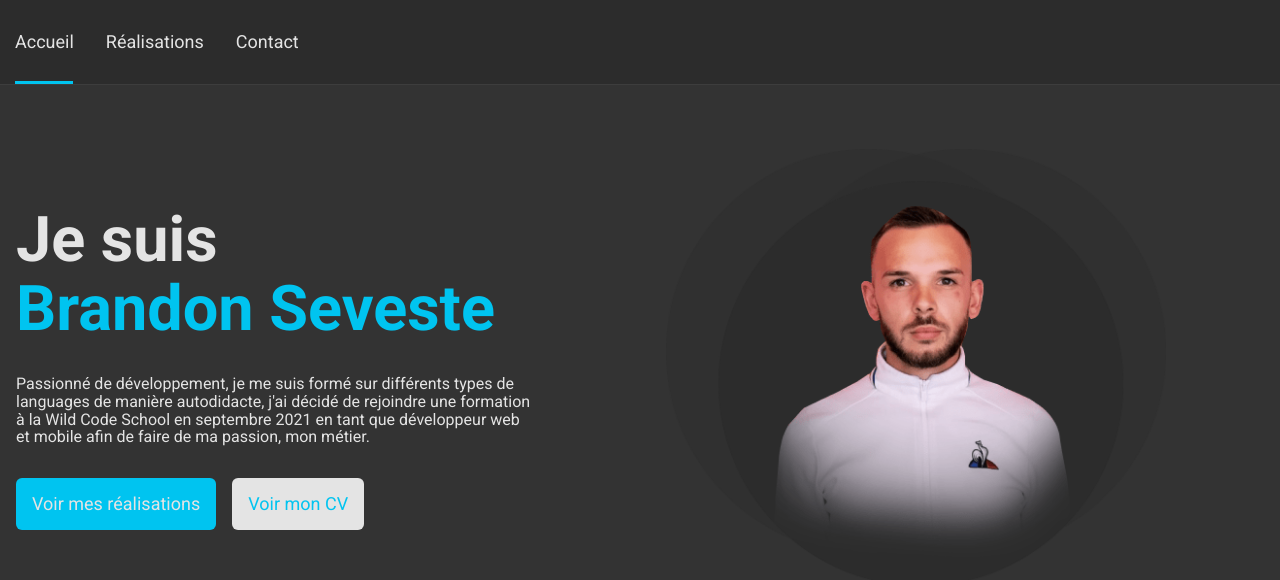
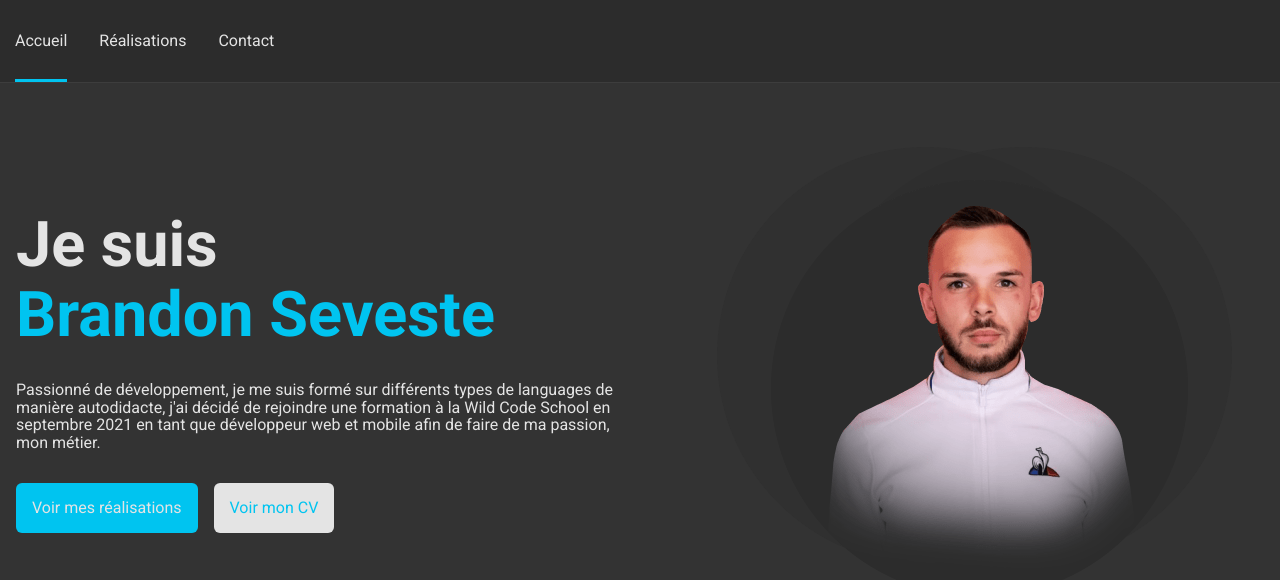
Before and after one commit to BrandonSev/portfolio-nextjs, a Next.js app: page / in a window 1280 px wide. Shown: the top 580 px of the page. Built offline with nearby package versions, Linux system fonts and the light colour scheme.

Commit message:
refactor: styles + logic

```diff
--- a/pages/components/Hero/index.js
+++ b/components/Hero.js
@@ -1,13 +1,17 @@
 import Image from "next/image";
-import ButtonLink from "../Button";
+import Link from "next/link";
 
-const Hero = ({ title, text, linkText, linkUrl }) => {
+const Hero = ({ text, linkText, linkUrl }) => {
   return (
     <div className={"container hero"}>
       <div className="hero_text">
-        <h1 dangerouslySetInnerHTML={{ __html: title }} />
+        <h1>
+          Je suis <br /> <span> Brandon Seveste</span>
+        </h1>
         <p>{text}</p>
-        <ButtonLink linkText={linkText} linkUrl={linkUrl} />
+        <Link href={linkUrl}>
+          <a className="pulse button">{linkText}</a>
+        </Link>
         <a
           className="button pulse"
           href={"https://cv.brandon-seveste.fr"}
@@ -18,7 +22,14 @@ const Hero = ({ title, text, linkText, linkUrl }) => {
         </a>
       </div>
       <div className="hero_image">
-        <img src={"/image/Hero.png"} alt={"photo"} />
+        <Image
+          src={"/image/Hero.png"}
+          alt={"photo"}
+          layout={"fill"}
+          objectFit={"contain"}
+          priority
+          quality={100}
+        />
       </div>
     </div>
   );
--- /dev/null
+++ b/components/Navbar.js
@@ -0,0 +1,70 @@
+import Link from "next/link";
+import { useRouter } from "next/router";
+import { useEffect, useRef, useState } from "react";
+
+// Function to find offset value of children <li> for transition marker active , specific to my navbar structure
+const findChildElementsOffset = (el, type) => {
+  switch (type) {
+    case "offsetLeft":
+      return el.offsetLeft + el.childNodes[0].offsetLeft + "px";
+    case "offsetWidth":
+      return el.childNodes[0].offsetWidth + "px";
+    default:
+      break;
+  }
+};
+
+const Navbar = () => {
+  const router = useRouter();
+  const [width, setWidth] = useState(0);
+  const [left, setLeft] = useState(0);
+  const navLink = useRef();
+
+  useEffect(() => {
+    const navItem = navLink.current.childNodes;
+    if (router.pathname === "/") {
+      setWidth(findChildElementsOffset(navItem[1], "offsetWidth"));
+      setLeft(findChildElementsOffset(navItem[1], "offsetLeft"));
+    }
+    if (router.pathname === "/mes-realisations") {
+      setWidth(findChildElementsOffset(navItem[2], "offsetWidth"));
+      setLeft(findChildElementsOffset(navItem[2], "offsetLeft"));
+    }
+    if (router.pathname === "/contact") {
+      setWidth(findChildElementsOffset(navItem[3], "offsetWidth"));
+      setLeft(findChildElementsOffset(navItem[3], "offsetLeft"));
+    }
+    if (window.scrollY > 15) {
+      window.scrollTo({
+        top: 0,
+        behavior: "smooth",
+      });
+    }
+  }, [router.pathname]);
+  return (
+    <nav>
+      <div className="container">
+        <ul className="navbar" ref={navLink}>
+          <li className="marker" style={{ width, left: left }} />
+          <li>
+            <Link href="/">
+              <a className={"nav_item"}>Accueil</a>
+            </Link>
+          </li>
+          <li>
+            <Link href="/mes-realisations">
+              <a className={"nav_item"}>Réalisations</a>
+            </Link>
+          </li>
+          <li>
+            <Link href="/contact">
+              <a className={"nav_item"}>Contact</a>
+            </Link>
+          </li>
+        </ul>
+      </div>
+    </nav>
+  );
+};
+
+export default Navbar;
--- a/pages/_app.js
+++ b/pages/_app.js
@@ -1,7 +1,15 @@
+import { useRouter } from "next/router";
+import Navbar from "../components/Navbar";
 import "../styles/globals.scss";
 
 function MyApp({ Component, pageProps }) {
-  return <Component {...pageProps} />;
+  const router = useRouter();
+  return (
+    <>
+      {router.pathname !== "/_error" && <Navbar />}
+      <Component {...pageProps} />
+    </>
+  );
 }
 
 export default MyApp;
--- a/pages/components/Button/index.js
+++ /dev/null
@@ -1,22 +0,0 @@
-import Link from "next/link";
-
-const ButtonLink = ({ linkUrl, linkText, style }) => {
-  const handleClick = (e) => {
-    const Event = new CustomEvent("active-menu", {
-      detail: { target: e.target },
-    });
-    window.dispatchEvent(Event);
-    window.scrollTo({
-      top: 0,
-      behavior: "smooth",
-    });
-  };
-
-  return (
-    <Link href={linkUrl} onClick={handleClick} style={style}>
-      <a className="pulse button">{linkText}</a>
-    </Link>
-  );
-};
-
-export default ButtonLink;
--- a/pages/components/Navbar/index.js
+++ /dev/null
@@ -1,85 +0,0 @@
-import Link from "next/link";
-import { useRouter } from "next/router";
-import { useEffect, useState } from "react";
-
-const Navbar = () => {
-  const router = useRouter();
-  const [width, setWidth] = useState(0);
-  const [left, setLeft] = useState("");
-  const handleWidth = (e) => {
-    setWidth(e.target.offsetWidth);
-    if (window.scrollY > 15) {
-      window.scrollTo({
-        top: 0,
-        behavior: "smooth",
-      });
-    }
-  };
-  useEffect(() => {
-    const children = document.querySelectorAll(".nav_item");
-    const linkClick = (e) => {
-      if (e.detail.target.href.split("/")[3] === "") {
-        setWidth(children[0].offsetWidth);
-        setLeft(children[0].offsetLeft);
-        return;
-      }
-      if (e.detail.target.href.split("/")[3] === "mes-realisations") {
-        setWidth(children[1].offsetWidth);
-        setLeft("90px");
-        return;
-      }
-      if (e.detail.target.href.split("/")[3] === "contact") {
-        setWidth(children[2].offsetWidth);
-        setLeft("221px");
-      }
-    };
-    if (window.location.pathname === "/") {
-      setWidth(children[0].offsetWidth);
-      setLeft(children[0].offsetLeft);
-    }
-    if (window.location.pathname === "/mes-realisations") {
-      setWidth(children[1].offsetWidth);
-      setLeft("90px");
-    }
-    if (window.location.pathname === "/contact") {
-      setWidth(children[2].offsetWidth);
-      setLeft("221px");
-    }
-    window.addEventListener("active-menu", linkClick);
-    return () => {
-      window.removeEventListener("active-menu", linkClick);
-    };
-  }, [width]);
-  return (
-    <nav>
-      <div className="container">
-        <ul className="navbar">
-          <li className="marker" style={{ width, left }} />
-          <li>
-            <Link href="/">
-              <a className={"nav_item"} onClick={handleWidth}>
-                Accueil
-              </a>
-            </Link>
-          </li>
-          <li>
-            <Link href="/mes-realisations">
-              <a className={"nav_item"} onClick={handleWidth}>
-                Réalisations
-              </a>
-            </Link>
-          </li>
-          <li>
-            <Link href="/contact">
-              <a className={"nav_item"} onClick={handleWidth}>
-                Contact
-              </a>
-            </Link>
-          </li>
-        </ul>
-      </div>
-    </nav>
-  );
-};
-
-export default Navbar;
--- a/pages/index.js
+++ b/pages/index.js
@@ -1,6 +1,5 @@
 import Head from "next/head";
-import Hero from "./components/Hero";
-import Navbar from "./components/Navbar";
+import Hero from "../components/Hero";
 
 export default function Home() {
   return (
@@ -10,10 +9,8 @@ export default function Home() {
         <meta name="description" content="Développeur web et web mobile" />
         <link rel="icon" href="/favicon.ico" />
       </Head>
-      <Navbar />
       <section id="hero">
         <Hero
-          title={"Je suis <br> <span> Brandon Seveste</span>"}
           text={
             "Passionné de développement, je me suis formé sur différents types de languages de manière autodidacte, j'ai décidé de rejoindre une formation à la Wild Code School en septembre 2021 en tant que développeur web et mobile afin de faire de ma passion, mon métier."
           }
--- a/styles/components/_hero.scss
+++ b/styles/components/_hero.scss
@@ -2,54 +2,58 @@
   display: flex;
   flex-direction: column-reverse;
   gap: 3rem 0;
-  padding: 4rem 1rem;
+  padding-top: 3rem;
+  padding-bottom: 3rem;
   text-align: center;
 
   .hero_text {
     h1 {
-      font-size: 38px;
+      font-size: 2.4rem;
       font-weight: bold;
 
       span {
-        color: var(--secondary)
+        color: var(--blue);
       }
+    }
+
+    p {
+      padding: 2rem 0;
     }
 
     a {
       display: block;
 
       &:last-child {
-        background-color: var(--primary);
-        color: var(--secondary);
+        background-color: var(--text);
+        color: var(--blue);
         margin-top: 1rem;
       }
-    }
-
-    p {
-      font-size: 1rem;
-      padding: 2rem 0;
     }
   }
 
   .hero_image {
+    position: relative;
     display: flex;
     justify-content: center;
     width: 100%;
-    min-width: 320px;
-    padding-right: 1rem;
-    img {
-      max-width: 500px;
-      width: 100%;
+    height: 280px;
+    transition: 0.4s ease-in-out;
+  }
+}
+
+@media screen and (min-width: 575px) {
+  .hero {
+    .hero_image {
+      height: 350px;
     }
   }
 }
 
-@media screen and (min-width: 768px) {
+@media screen and (min-width: 813px) {
   .hero {
     flex-direction: row;
-    justify-content: space-between;
     align-items: center;
-    gap: 3rem;
+    gap: 0 3rem;
     text-align: inherit;
 
     .hero_text {
@@ -70,15 +74,19 @@
         font-size: 46px;
       }
     }
+
+    .hero_image {
+      height: 450px;
+    }
   }
 }
 @media screen and (min-width: 1078px) {
-  .hero{
+  .hero {
     padding: 4rem 1rem;
     .hero_text {
-      width: 520px;
-      min-width: 520px;
-      max-width: 520px;
+      width: 620px;
+      min-width: 620px;
+      max-width: 620px;
 
       h1 {
         font-size: 63px;
--- a/styles/components/_navbar.scss
+++ b/styles/components/_navbar.scss
@@ -2,32 +2,28 @@ nav {
   position: sticky;
   top: 0;
   padding: 1rem 0;
-  background-color: var(--primary-light);
+  background-color: var(--background-secondary);
   z-index: 2;
-  border-bottom: 1px solid #3D3D3D;
+  border-bottom: 1px solid #3d3d3d;
   .navbar {
     position: relative;
     display: flex;
     align-items: center;
-    justify-content: space-between;
-    width: fit-content;
-    max-width: fit-content;
 
     .marker {
       position: absolute;
-      bottom: -1rem; // diff bordure nav
+      bottom: -1rem; // diff border nav element
       height: 3px;
-      background-color: var(--secondary);
-      width: 0;
+      background-color: var(--blue);
       padding: 0;
-      transition: left .4s cubic-bezier(.1, 1, 1, .99);
+      transition: left 0.3s cubic-bezier(0.175, 0.885, 0.32, 1.275);
     }
 
     > * {
       position: relative;
       padding: 1rem;
 
-      &:nth-child(2){
+      &:nth-child(2) {
         padding-left: 0;
       }
     }
--- a/styles/globals.scss
+++ b/styles/globals.scss
@@ -1,29 +1,28 @@
-@import './styles/_reset.scss';
-@import url('https://fonts.googleapis.com/css2?family=Roboto:wght@300;400;500;700&display=swap');
+@import "./styles/_reset.scss";
+@import url("https://fonts.googleapis.com/css2?family=Roboto:wght@300;400;500;700&display=swap");
 
 :root {
   --background: #333333;
-  --primary: #E4E4E4;
-  --primary-light: #2C2C2C;
-  --secondary: #00C4F0;
-  --color-light: #c0c0c0;
-
+  --text: #e4e4e4;
+  --background-secondary: #2c2c2c;
+  --blue: #00c4f0;
+  --background-light: #c0c0c0;
 }
 
 * {
   box-sizing: border-box;
 }
 
-::selection{
-  background-color: var(--secondary);
-  color: var(--background)
+::selection {
+  background-color: var(--blue);
+  color: var(--background);
 }
 
 body {
-  font-size: 18px;
-  font-family: 'Roboto', sans-serif;
+  font-size: 16px;
+  font-family: "Roboto", sans-serif;
   background-color: var(--background);
-  color: var(--primary);
+  color: var(--text);
   line-height: 1.1;
 }
 
@@ -39,46 +38,46 @@ button {
   outline: none;
   border: 0;
   color: inherit;
-  font-size: .98rem;
+  font-size: 0.98rem;
 }
 
 .container {
-  max-width: 1330px;
+  max-width: 1350px;
   padding-left: 15px;
   padding-right: 15px;
   margin: 0 auto;
 }
 .error {
-  margin-top: .5rem;
-  color: red
+  margin-top: 0.5rem;
+  color: red;
 }
 .input-error {
   border: 1px solid red !important;
 }
-.button{
+.button {
   display: inline-block;
-  background-color: var(--secondary);
+  background-color: var(--blue);
   padding: 1rem;
   box-shadow: 0px 2px 13px rgba(0, 196, 240, 0.42);
   border-radius: 6px;
   cursor: pointer;
 }
-.button_small{
-  padding: .5rem;
+.button_small {
+  padding: 0.5rem;
 }
-.pulse{
+.pulse {
   animation: pulse 3s infinite;
 }
 .scrollTop {
   position: fixed;
   right: 1rem;
   bottom: 1rem;
-  padding: 0.6rem ;
-  background-color: var(--primary-light);
+  padding: 0.6rem;
+  background-color: var(--background-secondary);
   border-radius: 50%;
-  border: 2px solid var(--secondary);
+  border: 2px solid var(--blue);
   transform: translateX(100%);
-  transition: transform .6s;
+  transition: transform 0.6s;
   cursor: pointer;
   @extend .pulse;
   svg {
@@ -98,12 +97,12 @@ button {
   animation: rotate 1.5s ease infinite;
 }
 ::-webkit-scrollbar-thumb {
-  background-color: #FFFFFF33;
+  background-color: #ffffff33;
 }
 ::-webkit-scrollbar {
   width: 5px;
   height: 8px;
-  background-color: var(--background); /* or add it to the track */
+  background-color: var(--background);
 }
 @keyframes pulse {
   0% {
```
Also changed, not shown: pages/contact/index.js (added, +7 -0 lines), pages/mes-realisations/index.js (added, +7 -0 lines).
